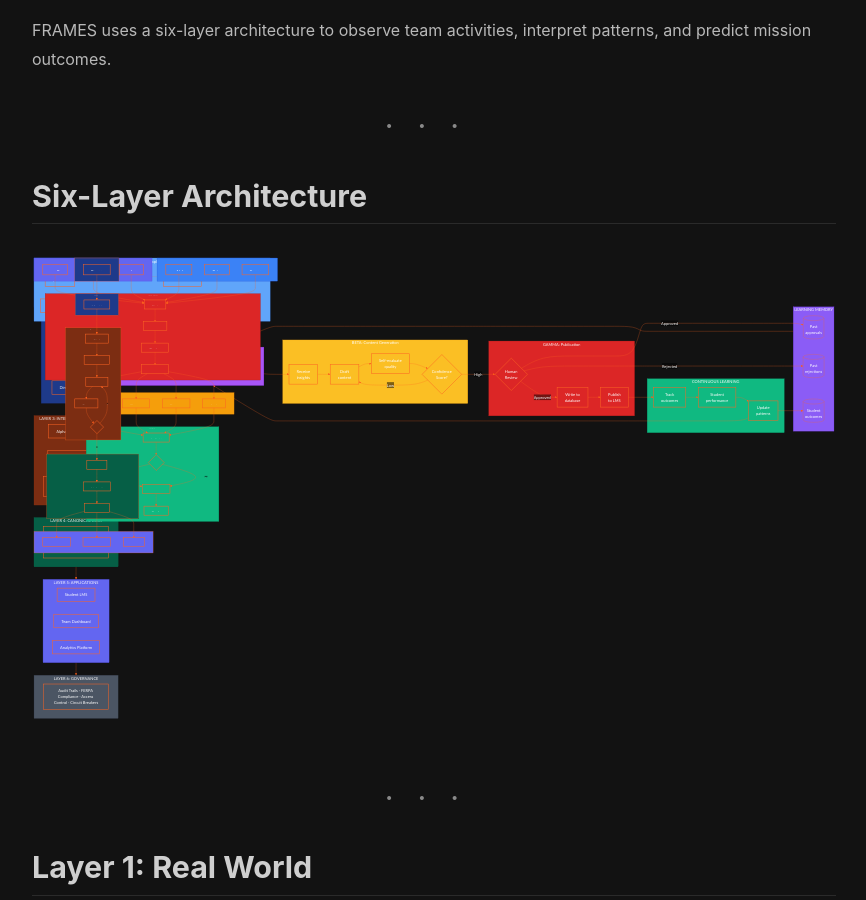
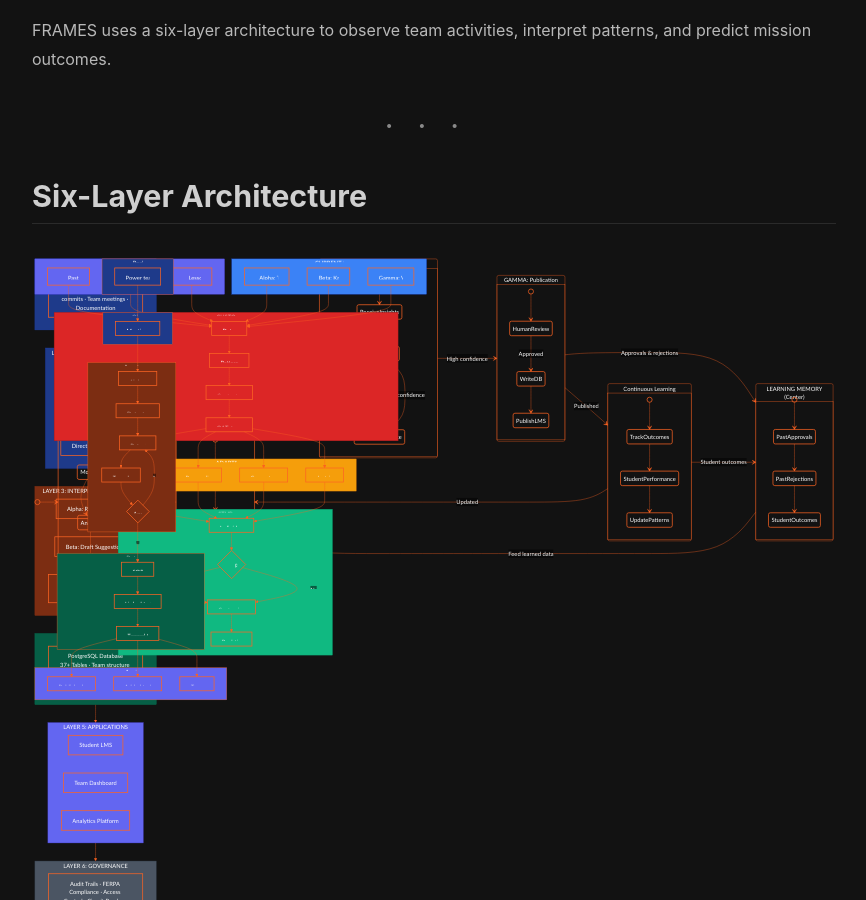
Before and after one commit to Lizo-RoadTown/Portfolio, a Jekyll site: the page built from demos/bronco-demo/architecture.md, in a window 1280 px wide and 900 px high, scrolled down 358 px. Shown: the whole window, without its empty margins (96-962 px from the left). Built offline with Jekyll 4.4.1, drawn with Linux system fonts in a browser that asks for light colours.

Commit message:
experiment: try state diagram for circular agent workflow
- Switch from flowchart to stateDiagram-v2 for better circular layout
- State diagrams handle cyclical workflows more naturally
- Maintain same logical structure: Alpha → Patterns → Beta → Gamma → Feedback → Patterns
- Keep Learning Memory as central hub with bidirectional connections
- Testing if this renders the circular flow more accurately

🤖 Generated with [Claude Code](https://claude.com/claude-code)

Co-Authored-By: Claude Sonnet 4.5 <noreply@anthropic.com>

````diff
--- a/demos/bronco-demo/architecture.md
+++ b/demos/bronco-demo/architecture.md
@@ -109,77 +109,63 @@ No change to workflows. Team works naturally. System learns from existing activi
 ### Agent Collaboration & Learning Workflow
 
 ```mermaid
-flowchart LR
-    %% Outside the circle: ALPHA
-    subgraph ALPHA["ALPHA: Exploration"]
-        A1[Monitor data<br/>sources]
-        A2[Analyze<br/>patterns]
-        A3[Share insights]
-    end
+stateDiagram-v2
+    direction LR
 
-    %% Circle Block 1 (LEFT): Access Learned Patterns
-    subgraph PATTERNS["Access Learned Patterns"]
-        P1[Retrieve past<br/>approvals]
-        P2[Retrieve past<br/>rejections]
-        P3[Retrieve student<br/>outcomes]
-    end
+    [*] --> Alpha
 
-    %% Circle Block 2 (TOP): Beta Content Generation
-    subgraph BETA["BETA: Content Generation"]
-        B1[Receive<br/>insights]
-        B3[Draft<br/>content]
-        B4[Self-evaluate<br/>quality]
-        B5{Confidence<br/>Score?}
-    end
+    state "ALPHA: Exploration" as Alpha {
+        [*] --> Monitor
+        Monitor --> Analyze
+        Analyze --> ShareInsights
+        Analyze --> Monitor: Loop
+    }
 
-    %% Circle Block 3 (RIGHT): Gamma Publication
-    subgraph GAMMA["GAMMA: Publication"]
-        G1{Human<br/>Review}
-        G2[Write to<br/>database]
-        G3[Publish<br/>to LMS]
-    end
+    state "Access Learned Patterns" as Patterns {
+        [*] --> RetrieveApprovals
+        RetrieveApprovals --> RetrieveRejections
+        RetrieveRejections --> RetrieveOutcomes
+    }
 
-    %% Circle Block 4 (BOTTOM): Continuous Learning
-    subgraph FEEDBACK["CONTINUOUS LEARNING"]
-        F1[Track<br/>outcomes]
-        F2[Student<br/>performance]
-        F3[Update<br/>patterns]
-    end
+    state "BETA: Content Generation" as Beta {
+        [*] --> ReceiveInsights
+        ReceiveInsights --> DraftContent
+        DraftContent --> SelfEvaluate
+        SelfEvaluate --> CheckConfidence
+        CheckConfidence --> DraftContent: Low confidence
+    }
 
-    %% Center: Learning Memory
-    subgraph LEARNING["LEARNING MEMORY"]
-        L1[(Past<br/>approvals)]
-        L2[(Past<br/>rejections)]
-        L3[(Student<br/>outcomes)]
-    end
+    state "GAMMA: Publication" as Gamma {
+        [*] --> HumanReview
+        HumanReview --> WriteDB: Approved
+        WriteDB --> PublishLMS
+    }
 
-    %% Alpha feeds into Access Learned Patterns (outside → circle)
-    A3 --> PATTERNS
-    A2 -.->|Loop| A1
+    state "Continuous Learning" as Feedback {
+        [*] --> TrackOutcomes
+        TrackOutcomes --> StudentPerformance
+        StudentPerformance --> UpdatePatterns
+    }
+
+    state "LEARNING MEMORY\n(Center)" as Memory {
+        [*] --> PastApprovals
+        PastApprovals --> PastRejections
+        PastRejections --> StudentOutcomes
+    }
+
+    %% Alpha feeds into Patterns (outside the circle)
+    Alpha --> Patterns: Share insights
 
     %% Circular flow: Patterns → Beta → Gamma → Feedback → Patterns
-    PATTERNS --> B1
-    B1 --> B3 --> B4 --> B5
-    B5 -- High --> G1
-    B5 -- Low --> B3
-    G1 -- Approved --> G2
-    G2 --> G3 --> F1
-    F1 --> F2 --> F3
-    F3 --> PATTERNS
+    Patterns --> Beta: Retrieved patterns
+    Beta --> Gamma: High confidence
+    Gamma --> Feedback: Published
+    Feedback --> Patterns: Updated
 
-    %% Learning Memory (center) connections
-    LEARNING --> PATTERNS
-    G1 -- Approved --> L1
-    G1 -- Rejected --> L2
-    F3 --> L3
-
-    %% Style
-    style ALPHA fill:#60a5fa,stroke:#3b82f6,color:#fff
-    style PATTERNS fill:#a855f7,stroke:#9333ea,color:#fff
-    style BETA fill:#fbbf24,stroke:#f59e0b,color:#fff
-    style GAMMA fill:#dc2626,stroke:#991b1b,color:#fff
-    style FEEDBACK fill:#10b981,stroke:#059669,color:#fff
-    style LEARNING fill:#8b5cf6,stroke:#7c3aed,color:#fff
+    %% Memory connections
+    Memory --> Patterns: Feed learned data
+    Gamma --> Memory: Approvals & rejections
+    Feedback --> Memory: Student outcomes
 ```
 
 **How LangGraph Enables This:**
````
